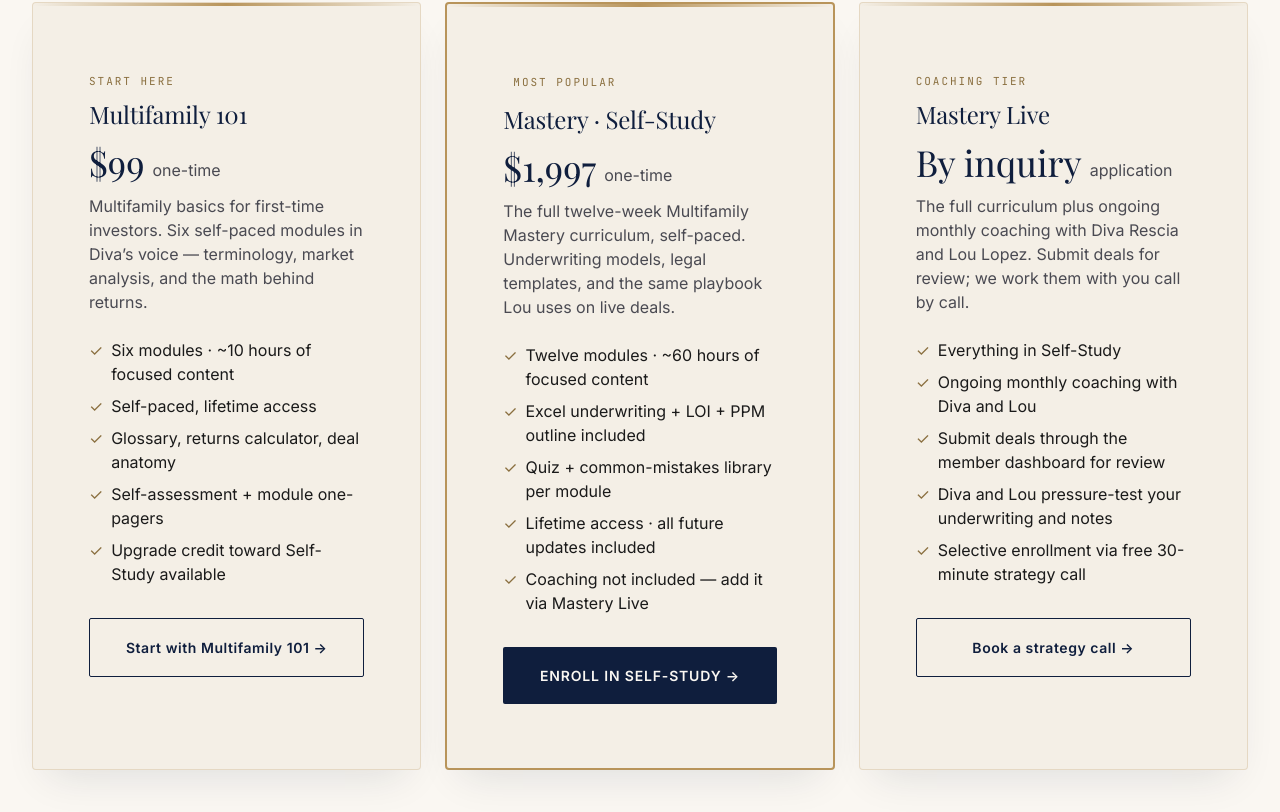
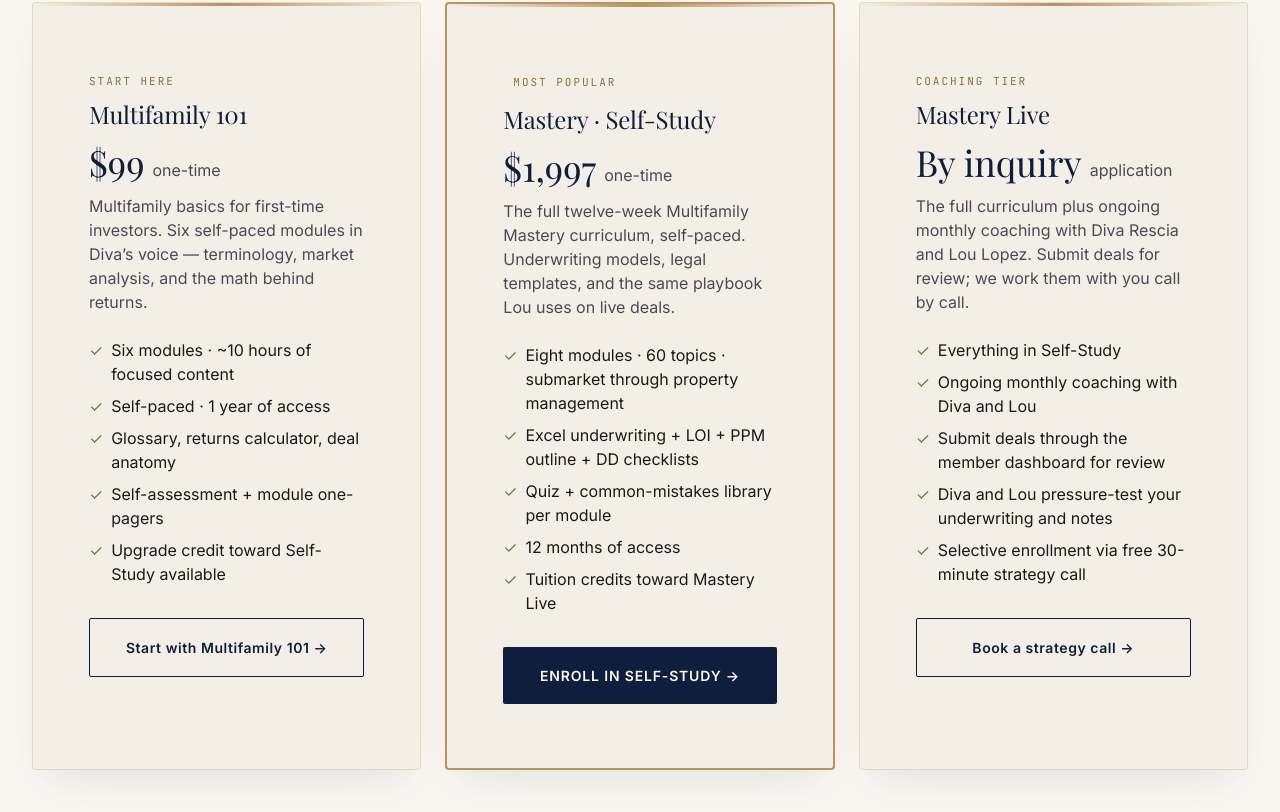
Before and after one commit to NY2CA/gleeful-griffin-8794be, a Next.js app: page /pricing in a window 1280 px wide. Shown: the part 411-1223 px from the top of the page. Built offline with nearby package versions, Linux system fonts and the light colour scheme; no server answers.

Commit message:
Wave F-1.1.1: Mastery /pricing access-term accuracy

```diff
--- a/src/pages/pricing.tsx
+++ b/src/pages/pricing.tsx
@@ -64,7 +64,7 @@ const PLANS: PlanCard[] = [
       'Multifamily basics for first-time investors. Six self-paced modules in Diva’s voice — terminology, market analysis, and the math behind returns.',
     bullets: [
       'Six modules · ~10 hours of focused content',
-      'Self-paced, lifetime access',
+      'Self-paced · 1 year of access',
       'Glossary, returns calculator, deal anatomy',
       'Self-assessment + module one-pagers',
       'Upgrade credit toward Self-Study available',
@@ -82,11 +82,11 @@ const PLANS: PlanCard[] = [
     blurb:
       'The full twelve-week Multifamily Mastery curriculum, self-paced. Underwriting models, legal templates, and the same playbook Lou uses on live deals.',
     bullets: [
-      'Twelve modules · ~60 hours of focused content',
-      'Excel underwriting + LOI + PPM outline included',
+      'Eight modules · 60 topics · submarket through property management',
+      'Excel underwriting + LOI + PPM outline + DD checklists',
       'Quiz + common-mistakes library per module',
-      'Lifetime access · all future updates included',
-      'Coaching not included — add it via Mastery Live',
+      '12 months of access',
+      'Tuition credits toward Mastery Live',
     ],
     ctaLabel: 'Enroll in Self-Study →',
     ctaUrl: SELFSTUDY_URL,
```
Also changed, not shown: 1 other file (tests, documents, lock files or other folders).
